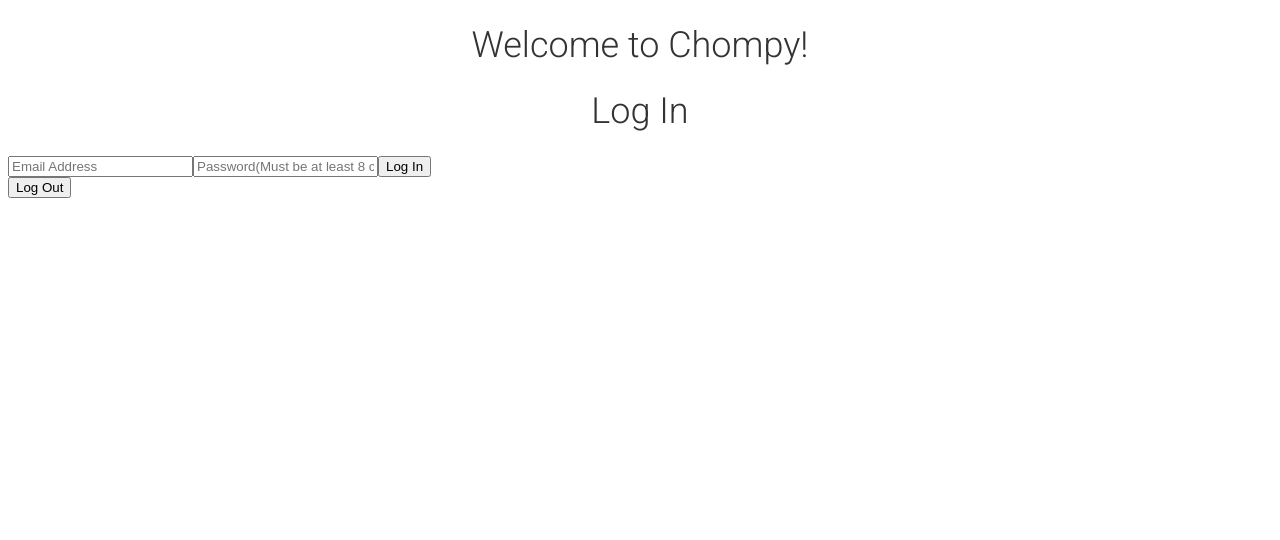
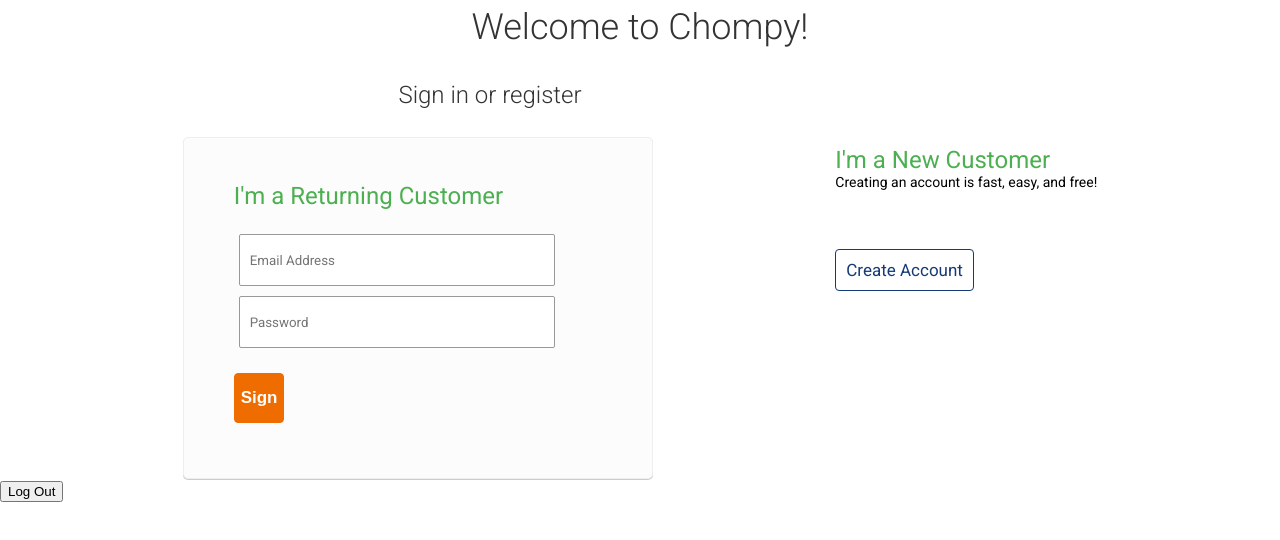
Before and after one commit to vczaran/Chompy, a React (Create React App) app in the folder frontend/: page /login in a window 1280 px wide. Shown: the top 540 px of the page. Built offline with nearby package versions, Linux system fonts and the light colour scheme; no server answers.

Commit message:
Completed signup form styling, working on login form styling

```diff
--- a/frontend/src/components/LoginForm/LoginForm.css
+++ b/frontend/src/components/LoginForm/LoginForm.css
@@ -0,0 +1,110 @@
+.login-page {
+    display: flex;
+    flex-direction: row;
+    justify-content: space-evenly;
+}
+
+.login-form {
+    display: flex;
+    flex-direction: column;
+    align-items: flex-start;
+}
+
+.login-form-title {
+    font-family: 'Roboto', Arial, Helvetica, sans-serif;
+    font-size: 24px;
+    margin: -7px 0px 24px -300px;
+    padding: 30px 0px 0px;
+    color: #333;
+}
+
+#signin-button {
+    background-color: #ef6c00;
+    color: #fff;
+    border: 1.6px solid #ef6c00;
+    font-weight: 600;
+    height: 50px;
+    width: 50px;
+    border-radius: 4px;
+    font-size: 17px;
+    margin-top: 20px;
+    margin-bottom: 20px;
+}
+
+#signin-button:hover {
+    background-color: rgb(155, 89, 9);
+    border-color: rgb(155, 89, 9);
+    cursor: pointer;
+}
+
+.login-form {
+    background: #fcfcfc;
+    border: 1px solid #eee;
+    border-radius: 5px;
+    box-shadow: 0 1px 0 0 #ccc;
+    padding: 35px 50px;
+    display: flex;
+    align-items: flex-start;
+}
+
+.login-info input{
+    font-family: 'Roboto', Arial, Helvetica, sans-serif;
+    font-weight: 400;
+    height: 30px;
+    width: 80%;
+    margin: 5px;
+    color: #999;
+    padding: 10px;
+    box-shadow: none;
+    border: 1px solid #999;
+    outline: none;
+    border-radius: 2px;
+    transition: all .15s ease-out;
+}
+
+.login-info input:hover {
+    border-color: orange;
+    cursor: default;
+}
+
+.login-page > label {
+    font-family: 'Roboto', Arial, Helvetica, sans-serif;
+    color: #4caf50;
+    font-size: 24px;
+    margin: 5px 0px 15px;
+}
+
+.login-form > h3 {
+    font-family: 'Roboto', Arial, Helvetica, sans-serif;
+    color: #4caf50;
+    font-size: 24px;
+    margin: 5px 0px 15px;
+}
+
+.login-page p {
+    font-size: 14px;
+    color: black;
+    margin: -6px 0px 21px;
+}
+
+.login-page a {
+    font-family: 'Roboto', Arial, Helvetica, sans-serif;
+    cursor: pointer;
+    font-weight: 400;
+    font-size: 17px;
+    text-align: center;
+    text-decoration: none;
+    border-radius: 4px;
+    background-color: #fff;
+    color: #163977;
+    border: 1px solid #163977;
+    padding: 10px;
+    width: 330px;
+    height: 30px;
+    margin-top: 20px;
+    position: relative;
+}
+
+.login-page a:hover {
+    background-color: rgb(222, 231, 242);
+}
--- a/frontend/src/components/LoginForm/index.js
+++ b/frontend/src/components/LoginForm/index.js
@@ -2,6 +2,8 @@
 import { loginUser } from "../../store/sessionReducer";
 import { useState } from "react";
 import { Redirect } from "react-router-dom";
+import "./LoginForm.css";
+import { Link } from "react-router-dom";
 
 function LoginForm() {
     const dispatch = useDispatch();
@@ -19,15 +21,24 @@
     }
     return (
         <>
-            <h1>Log In</h1>
-            <form className="login-form" onSubmit={handleSubmit}>
-                <input placeholder="Email Address" type="text" value={email} onChange={(e) => {setEmail(e.target.value)}} required/>
+        <h1 className="login-form-title">Sign in or register</h1>
+            <div className="login-page">
+                <form className="login-form" onSubmit={handleSubmit}>
+                    <h3>I'm a Returning Customer</h3>
+                    <ul className="login-info">
+                        <input placeholder="Email Address" type="text" value={email} onChange={(e) => {setEmail(e.target.value)}} required/>
 
-                <input placeholder="Password(Must be at least 8 characters)" type="password" value={password} onChange={(e) => {setPassword(e.target.value)}} required/>
+                        <input placeholder="Password" type="password" value={password} onChange={(e) => {setPassword(e.target.value)}} required/>
+                    </ul>
+                    <input id="signin-button" type="submit" value="Sign In"></input>
+                </form>
 
-                <input type="submit" value="Log In"></input>
-            </form>
-
+                <label>I'm a New Customer
+                    <p>Creating an account is fast, easy, and free!</p>
+                    <br/>
+                    <Link to="/signup">Create Account</Link>
+                </label>
+            </div>
         </>
     )
 }
--- a/frontend/src/components/SignupForm/SignupForm.css
+++ b/frontend/src/components/SignupForm/SignupForm.css
@@ -18,37 +18,93 @@
     font-family: 'Roboto', Arial, Helvetica, sans-serif;
 }
 
+.signup-form {
+    display: flex;
+    flex-direction: column;
+    align-items: center;
+}
+
 .signup-info {
     display: flex;
     flex-direction: column;
-    align-items: center;
-    padding: 0 30px 0 0;
+    justify-content: center;
+    width: 500px;
 }
 
-.signup-info input {
+.signup-info input{
     font-family: 'Roboto', Arial, Helvetica, sans-serif;
     font-weight: 400;
-text-transform: none;
     height: 30px;
-top: 0;
-left: 0;
-width: 50%;
+    width: 80%;
     margin: 5px;
-color: #ccc;
+    color: #999;
     padding: 10px;
     box-shadow: none;
-border: 1px solid #ccc;
+    border: 1px solid #999;
     outline: none;
     border-radius: 2px;
+    margin-left: 50px;
+    transition: all .15s ease-out;
 }
 
 .signup-info input:hover {
     border-color: orange;
+    cursor: default;
 }
 
 .signup-button {
     background-color: #ef6c00;
     color: #fff;
-    border: 0.1rem solid #ef6c00;
-    font-weight: 700;
+    border: 1.6px solid #ef6c00;
+    font-weight: 600;
+    cursor: pointer;
+    height: 50px;
+    width: 350px;
+    border-radius: 4px;
+    font-size: 17px;
+    margin-top: 20px;
+    margin-bottom: 20px;
 }
+
+.signup-button:hover {
+    background-color: rgb(155, 89, 9);
+    border-color: rgb(155, 89, 9);
+}
+
+.sign-in-link-from-signup {
+    font-family: 'Roboto', Arial, Helvetica, sans-serif;
+    display: flex;
+    flex-direction: column;
+    align-items: center;
+    padding: 10px;
+    color: #555;
+}
+
+
+.sign-in-link-from-signup a {
+    font-family: 'Roboto', Arial, Helvetica, sans-serif;
+    cursor: pointer;
+    font-weight: 400;
+    font-size: 17px;
+    text-align: center;
+    text-decoration: none;
+    border-radius: 4px;
+    background-color: #fff;
+    color: #163977;
+    border: 1px solid #163977;
+    padding: 10px;
+    width: 330px;
+    height: 30px;
+    margin-top: 20px;
+}
+
+.sign-in-link-from-signup a:hover {
+    background-color: rgb(222, 231, 242);
+}
+
+.password-tips {
+    font-family: 'Roboto', Arial, Helvetica, sans-serif;
+    font-size: 12px;
+    color: #555;
+    padding: 10px;
+}
--- a/frontend/src/components/SignupForm/index.js
+++ b/frontend/src/components/SignupForm/index.js
@@ -2,16 +2,21 @@
 import { signupUser } from "../../store/sessionReducer";
 import { useState } from "react";
 import './SignupForm.css';
+import { Link } from "react-router-dom";
+
 
 function SignupForm() {
     const dispatch = useDispatch();
     const [email, setEmail] = useState("");
     const [password, setPassword] = useState("");
+    const [confirmPassword, setConfirmPassword] = useState("");
     const [name, setName] = useState("");
 
     function handleSubmit(e) {
         e.preventDefault();
+        if (password === confirmPassword) {
         dispatch(signupUser({name, email, password}));
+        };
     }
     return (
         <>
@@ -24,9 +29,20 @@
                     <input placeholder="Email Address" type="text" value={email} onChange={(e) => {setEmail(e.target.value)}} required/>
 
                     <input placeholder="Password (At least 8 characters)" type="password" value={password} onChange={(e) => {setPassword(e.target.value)}} required/>
+
+                    <input placeholder="Confirm Password" type="password" value={confirmPassword} onChange={(e) => setConfirmPassword(e.target.value)} required/>
+                </ul>
+
+                <ul className="password-tips" style={{listStyle: 'disc'}}>Tips for a strong password:
+                    <li>Create a unique password that you're not using anywhere else</li>
+                    <li>Use a combination of uppercase and lowercase letters and numbers</li>
+                    <li>Use special characters</li>
                 </ul>
 
                 <input className="signup-button" type="submit" value="Create Account"></input>
+                <p className="sign-in-link-from-signup">Already have an account?
+                    <Link to="/login">Sign In</Link>
+                </p>
             </form>
 
         </>
--- a/frontend/src/index.css
+++ b/frontend/src/index.css
@@ -1 +1,45 @@
 /* TODO Add site wide styles */
+
+html, body, div, span, applet, object, iframe,
+h1, h2, h3, h4, h5, h6, p, blockquote, pre,
+a, abbr, acronym, address, big, cite, code,
+del, dfn, em, img, ins, kbd, q, s, samp,
+small, strike, strong, sub, sup, tt, var,
+b, u, i, center,
+dl, dt, dd, ol, ul, li,
+fieldset, form, label, legend,
+table, caption, tbody, tfoot, thead, tr, th, td,
+article, aside, canvas, details, embed,
+figure, figcaption, footer, header, hgroup,
+menu, nav, output, ruby, section, summary,
+time, mark, audio, video {
+  margin: 0;
+  padding: 0;
+  border: 0;
+  font-size: 100%;
+  font: inherit;
+  vertical-align: baseline;
+}
+
+article, aside, details, figcaption, figure,
+footer, header, hgroup, menu, nav, section {
+  display: block;
+}
+body {
+  line-height: 1.5;
+}
+ol, ul {
+  list-style: none;
+}
+blockquote, q {
+  quotes: none;
+}
+blockquote:before, blockquote:after,
+q:before, q:after {
+  content: '';
+  content: none;
+}
+table {
+  border-collapse: collapse;
+  border-spacing: 0;
+}
```
Lines whose indentation alone changed are shown as unchanged.
